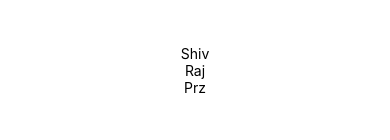
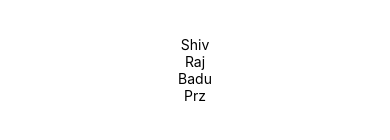
Before and after one commit to userrails/native-app-ex, a React Native app: screen / in a window 390 px wide. Shown: the part 352-492 px from the top of the page. Built offline with nearby package versions, Linux system fonts and the light colour scheme.

Commit message:
Added one more text

```diff
--- a/App.js
+++ b/App.js
@@ -6,6 +6,7 @@ export default function App() {
     <View style={styles.container}>
       <Text>Shiv</Text>
       <Text>Raj</Text>
+      <Text>Badu</Text>
       <Text>Prz</Text>
     </View>
   );
```
